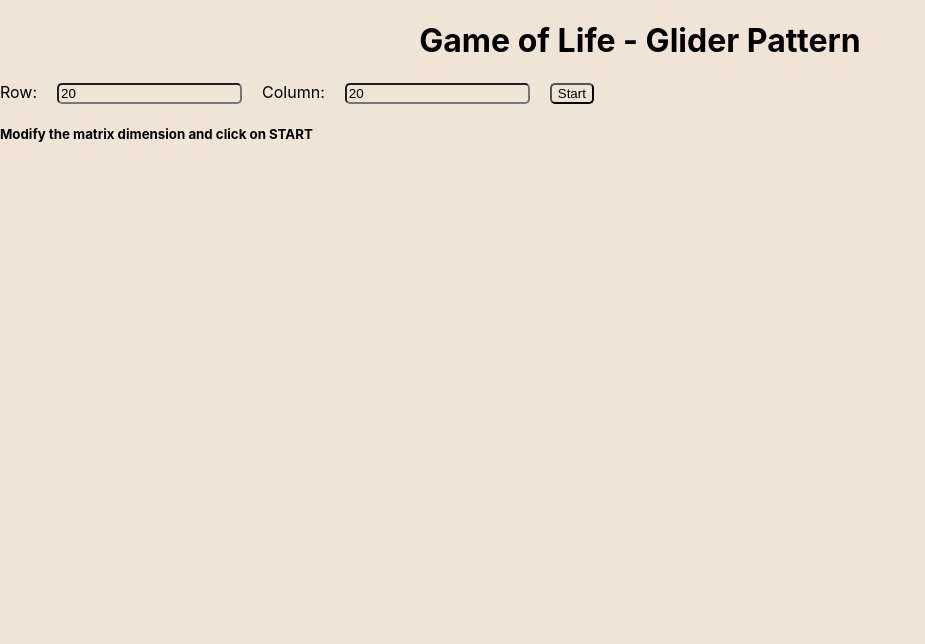
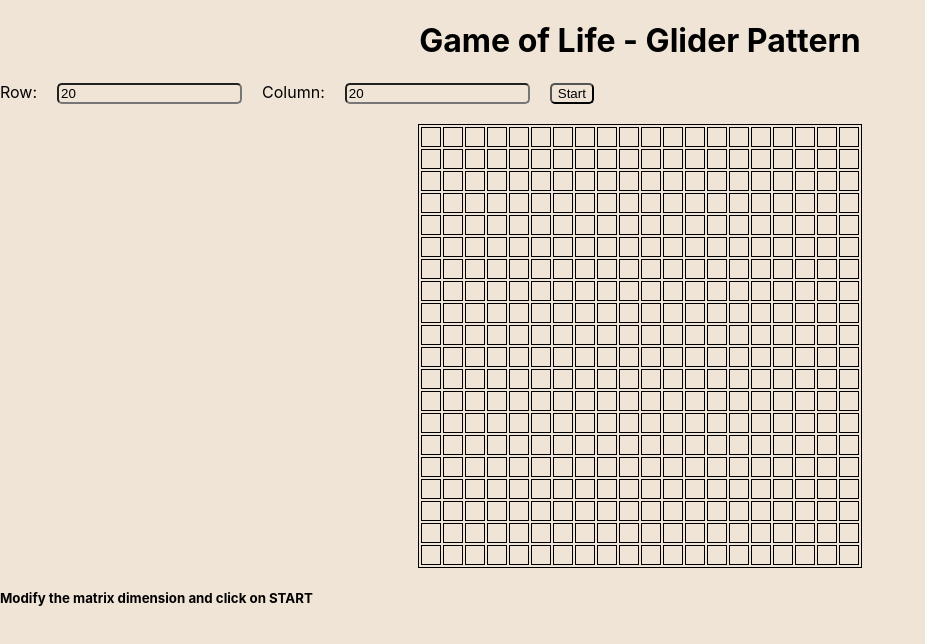
Before and after one commit to balasr21/gameoflife-ui, a React (Create React App) app: page / in a window 1280 px wide. Shown: the top 644 px of the page, without its empty margins (0-925 px from the left). Built offline with nearby package versions, Linux system fonts and the light colour scheme.

Commit message:
Updated logic for the UI

```diff
--- a/src/App.css
+++ b/src/App.css
@@ -22,7 +22,13 @@
   border: 1px solid black;
   color: gray;
 }
+.game .main-table .click__disabled {
+  pointer-events: none;
+}
 .game .main-table .cell__live {
+  background-color: black;
+}
+.game .main-table .cell__selected {
   background-color: black;
 }
 
--- a/src/App.js
+++ b/src/App.js
@@ -1,13 +1,16 @@
 import "./App.css";
 import React from "react";
 import { Control } from "./components/Control.component";
+import { MatrixDimensionProvider } from "./context/index";
 
 function App() {
   return (
     <>
-      <h1 className="title">Game of Life - Glider Pattern</h1>
-      <Control />
-      <h5>Modify the matrix dimension and click on START</h5>
+      <MatrixDimensionProvider>
+        <h1 className="title">Game of Life - Glider Pattern</h1>
+        <Control />
+        <h5>Modify the matrix dimension and click on START</h5>
+      </MatrixDimensionProvider>
     </>
   );
 }
--- a/src/components/Control.component.jsx
+++ b/src/components/Control.component.jsx
@@ -1,14 +1,9 @@
-import React, { useState, useEffect } from "react";
+import React from "react";
 import { Interface } from "./Interface.component";
+import { useMatrixDimensionValue } from "../context/index";
 
 export const Control = () => {
-  const [row, setRow] = useState(20);
-  const [column, setColumn] = useState(20);
-
-  useEffect(() => {
-    const timer = setTimeout(() => {}, 3000);
-    return () => clearTimeout(timer);
-  }, []);
+  const { dimension, setDimension } = useMatrixDimensionValue();
 
   return (
     <div className="control__container">
@@ -18,9 +13,12 @@ export const Control = () => {
           type="text"
           name="Row"
           placeholder="Row"
-          value={row}
+          value={dimension.row}
           onChange={(e) => {
-            setRow(e.target.value);
+            setDimension({
+              column: dimension.column,
+              row: e.target.value,
+            });
           }}
         ></input>
         <label>Column:</label>
@@ -28,11 +26,16 @@ export const Control = () => {
           type="text"
           name="Column"
           placeholder="Column"
-          value={column}
-          onChange={(e) => setColumn(e.target.value)}
+          value={dimension.column}
+          onChange={(e) => {
+            setDimension({
+              row: dimension.row,
+              column: e.target.value,
+            });
+          }}
         ></input>
       </form>
-      {<Interface row={row} column={column} />}
+      {<Interface row={dimension.row} column={dimension.column} />}
     </div>
   );
 };
--- a/src/components/Game.component.jsx
+++ b/src/components/Game.component.jsx
@@ -1,19 +1,37 @@
-import React, { useState, useEffect } from "react";
+import React, { useState } from "react";
 import { Matrix } from "./Matrix.component";
-import { getInitialPos } from "../util/utils";
 
-export const Game = ({ setStart, games, row, column }) => {
-  let initialPos = getInitialPos(row, column);
-  const [liveCells, setLiveCells] = useState(initialPos);
-  const [index, setIndex] = useState(0);
+export const Game = ({ start, setStart, games, row, column }) => {
+  // eslint-disable-next-line
+  const [liveCells, setLiveCells] = useState(games);
 
-  useEffect(() => {
-    setTimeout(() => {
-      games && games.data && setLiveCells(games.data[index]);
-      games && games.data && index < games.data.length && setIndex(index + 1);
-      games && games.data && index >= games.data.length && setStart(false);
-    }, 100);
-  }, [games, index, setStart]);
+  let gamePosition = games;
 
-  return <Matrix liveCells={liveCells} row={row} column={column} />;
+  const handleChange = (e, cellId, isCellAlive) => {
+    e.target.classList.toggle("cell__live");
+    handleMatrixPosition(cellId, isCellAlive);
+  };
+
+  const handleMatrixPosition = (cellId, isCellAlive) => {
+    if (isCellAlive) {
+      var index = gamePosition.indexOf(cellId);
+      if (index !== -1) {
+        gamePosition.splice(index, 1);
+      }
+    } else {
+      gamePosition.push(cellId);
+    }
+    setLiveCells(gamePosition);
+  };
+
+  return (
+    <Matrix
+      start={start}
+      setLiveCells={setLiveCells}
+      liveCells={games}
+      row={row}
+      column={column}
+      handleChange={handleChange}
+    />
+  );
 };
--- a/src/components/Interface.component.jsx
+++ b/src/components/Interface.component.jsx
@@ -1,43 +1,57 @@
-import React, { useState } from "react";
+import React, { useState, useEffect } from "react";
 import { Game } from "./Game.component";
+import axios from "axios";
 import { getInitialPos } from "../util/utils";
-import axios from "axios";
 
 export const Interface = ({ row, column }) => {
   const [start, setStart] = useState(false);
 
-  const [games, setGames] = useState([]);
+  let [games, setGames] = useState([]);
 
-  const fetchData = () => {
+  if (start && games.length === 0) {
+    setGames(getInitialPos(row, column));
+  }
+
+  const fetchData = (games) => {
     axios
       .create()
-      .post("https://www.gameoflife.balasr.com/start/", {
+      .post("http://localhost:8080/start/", {
         row: row,
         column: column,
-        position: getInitialPos(row, column),
+        position: games,
       })
       .then((res) => {
-        setGames(res);
+        setGames(res.data);
       })
       .catch((e) => {
         alert("Invalid Input Parameters", e);
       });
   };
 
+  useEffect(() => {
+    setTimeout(() => {
+      start && fetchData(games);
+    }, 100);
+    // eslint-disable-next-line
+  }, [start, games]);
+
   return (
     <>
       <button
         className="btn__submit"
-        onClick={() => {
-          setStart(true);
-          fetchData();
-        }}
+        onClick={() => setStart(!start)}
         type="submit"
       >
-        Start
+        {start ? "Stop" : "Start"}
       </button>
-      {start && games && (
-        <Game setStart={setStart} games={games} row={row} column={column} />
+      {games && (
+        <Game
+          start={start}
+          setStart={setStart}
+          games={games}
+          row={row}
+          column={column}
+        />
       )}
     </>
   );
--- a/src/components/Matrix.component.jsx
+++ b/src/components/Matrix.component.jsx
@@ -1,26 +1,30 @@
 import React from "react";
 import { getMatrix } from "../util/utils";
 
-const handleBackgroundChange = (e) => {
-  e.target.classList.toggle("cell__selected");
-};
-
-export const Matrix = ({ liveCells, row, column }) => {
+export const Matrix = ({
+  start,
+  setLiveCells,
+  liveCells,
+  row,
+  column,
+  handleChange,
+}) => {
   let data = getMatrix(row, column);
 
   return (
     <div className="game">
       <table className="main-table">
-        <tbody>
+        <tbody className={`${start && "click__disabled"}`}>
           {data.map((row, index) => (
             <tr key={index}>
               {row.map((cellId) => {
                 let isCellAlive = liveCells && liveCells.includes(cellId);
+
                 return (
                   <th
                     className={`${isCellAlive && "cell__live"}`}
                     key={cellId}
-                    onClick={(e) => handleBackgroundChange(e)}
+                    onClick={(e) => handleChange(e, cellId, isCellAlive)}
                   ></th>
                 );
               })}
--- /dev/null
+++ b/src/context/index.js
@@ -0,0 +1,11 @@
+import {
+  MatrixDimensionContext,
+  MatrixDimensionProvider,
+  useMatrixDimensionValue,
+} from "./matrixdimension-context";
+
+export {
+  MatrixDimensionContext,
+  MatrixDimensionProvider,
+  useMatrixDimensionValue,
+};
--- /dev/null
+++ b/src/context/matrixdimension-context.js
@@ -0,0 +1,20 @@
+import React, { createContext, useContext } from "react";
+import PropTypes from "prop-types";
+import { useMatrixDimension } from "../hooks/index";
+
+export const MatrixDimensionContext = createContext();
+export const MatrixDimensionProvider = ({ children }) => {
+  const { dimension, setDimension } = useMatrixDimension();
+
+  return (
+    <MatrixDimensionContext.Provider value={{ dimension, setDimension }}>
+      {children}
+    </MatrixDimensionContext.Provider>
+  );
+};
+
+export const useMatrixDimensionValue = () => useContext(MatrixDimensionContext);
+
+MatrixDimensionProvider.propTypes = {
+  children: PropTypes.node.isRequired,
+};
--- /dev/null
+++ b/src/hooks/index.js
@@ -0,0 +1,10 @@
+import { useState } from "react";
+
+export const useMatrixDimension = () => {
+  const [dimension, setDimension] = useState({
+    row: 20,
+    column: 20,
+  });
+
+  return { dimension, setDimension };
+};
```
Also changed, not shown: src/App.scss (+8 -0 lines), 1 other file (tests, documents, lock files or other folders).
